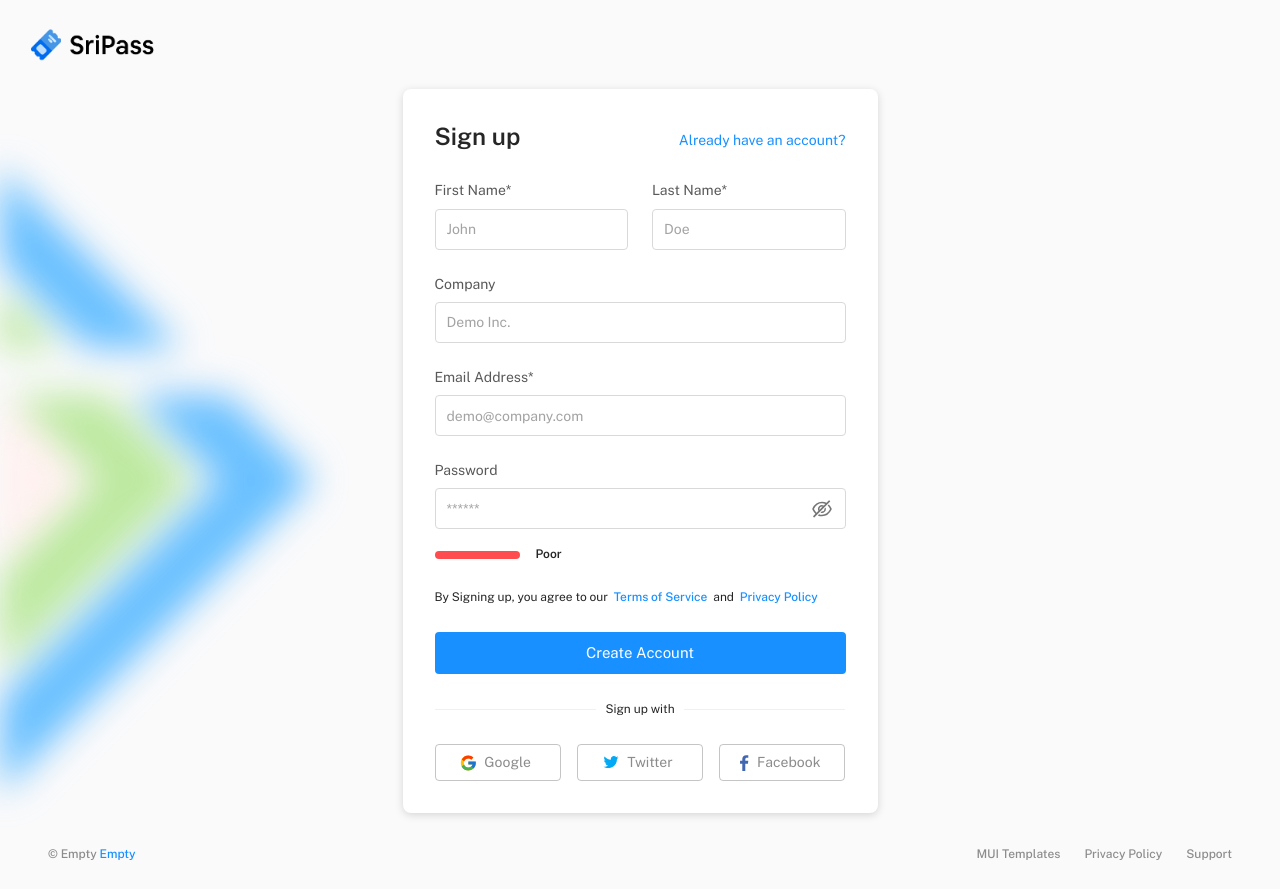
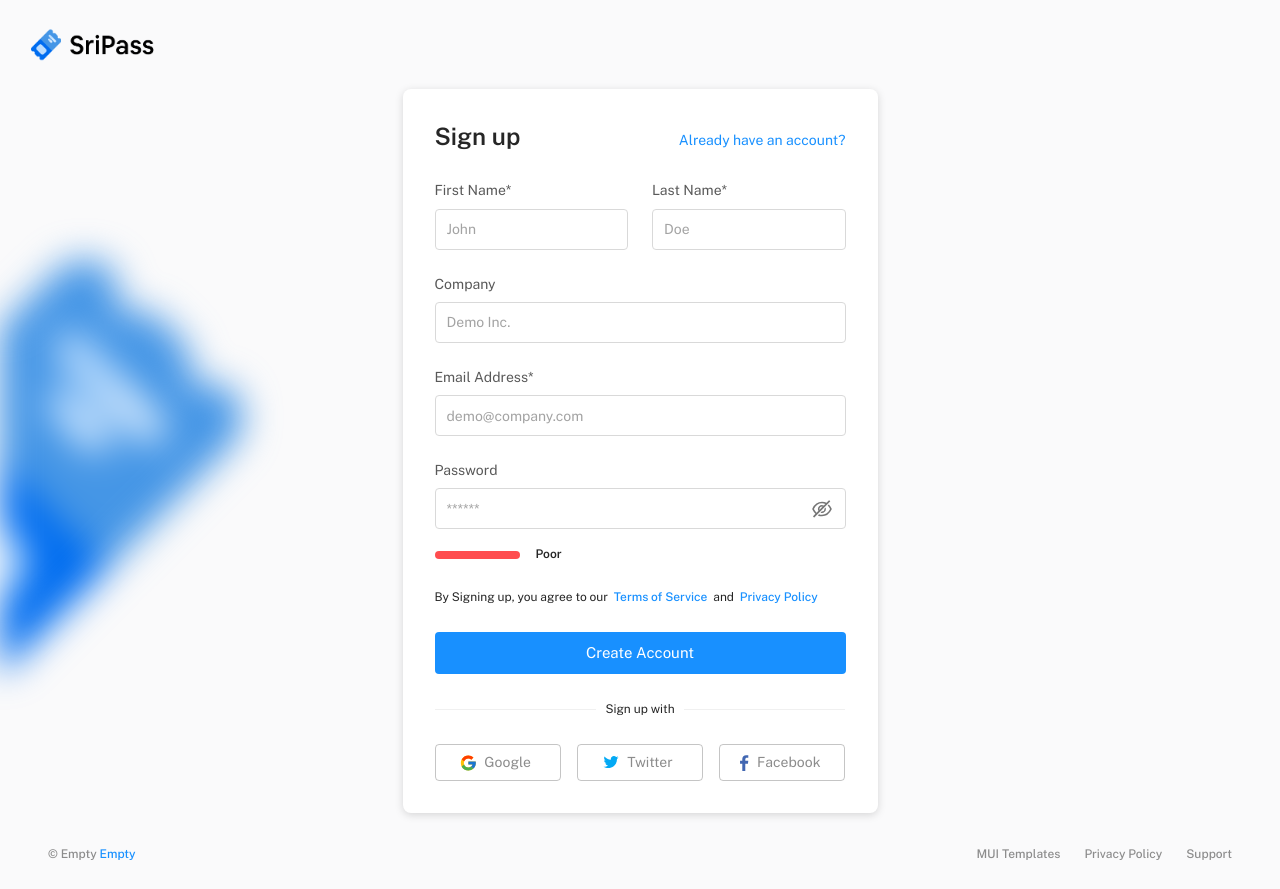
Before and after one commit to SriPass/SriPass-WEB-APP, a React (Create React App) app in the folder frontend/: page /register in a window 1280 px wide. Built offline with nearby package versions, Linux system fonts and the light colour scheme.

Commit message:
Updated login & register background

```diff
--- a/frontend/src/assets/images/auth/AuthBackground.js
+++ b/frontend/src/assets/images/auth/AuthBackground.js
@@ -1,29 +1,29 @@
 // material-ui
-import { useTheme } from '@mui/material/styles';
+
 import { Box } from '@mui/material';
-
+import backgroundImage from '../logo/bg.png'; // Import your image here
 // ==============================|| AUTH BLUR BACK SVG ||============================== //
 
 const AuthBackground = () => {
-  const theme = useTheme();
+
   return (
-    <Box sx={{ position: 'absolute', filter: 'blur(18px)', zIndex: -1, bottom: 0 }}>
-      <svg width="100%" height="calc(100vh - 175px)" viewBox="0 0 405 809" fill="none" xmlns="http://www.w3.org/2000/svg">
-        <path
-          d="M-358.39 358.707L-293.914 294.23L-293.846 294.163H-172.545L-220.81 342.428L-233.272 354.889L-282.697 404.314L-276.575 410.453L0.316589 687.328L283.33 404.314L233.888 354.889L230.407 351.391L173.178 294.163H294.48L294.547 294.23L345.082 344.765L404.631 404.314L0.316589 808.629L-403.998 404.314L-358.39 358.707ZM0.316589 0L233.938 233.622H112.637L0.316589 121.301L-112.004 233.622H-233.305L0.316589 0Z"
-          fill={theme.palette.primary.light}
-        />
-        <path
-          d="M-516.39 358.707L-451.914 294.23L-451.846 294.163H-330.545L-378.81 342.428L-391.272 354.889L-440.697 404.314L-434.575 410.453L-157.683 687.328L125.33 404.314L75.8879 354.889L72.4068 351.391L15.1785 294.163H136.48L136.547 294.23L187.082 344.765L246.631 404.314L-157.683 808.629L-561.998 404.314L-516.39 358.707ZM-157.683 0L75.9383 233.622H-45.3627L-157.683 121.301L-270.004 233.622H-391.305L-157.683 0Z"
-          fill={theme.palette.success.light}
-          opacity="0.6"
-        />
-        <path
-          d="M-647.386 358.707L-582.91 294.23L-582.842 294.163H-461.541L-509.806 342.428L-522.268 354.889L-571.693 404.314L-565.571 410.453L-288.68 687.328L-5.66624 404.314L-55.1082 354.889L-58.5893 351.391L-115.818 294.163H5.48342L5.5507 294.23L56.0858 344.765L115.635 404.314L-288.68 808.629L-692.994 404.314L-647.386 358.707ZM-288.68 0L-55.0578 233.622H-176.359L-288.68 121.301L-401 233.622H-522.301L-288.68 0Z"
-          fill={theme.palette.error.lighter}
-          opacity="1"
-        />
-      </svg>
+    <Box
+      sx={{
+        position: 'absolute',
+        filter: 'blur(18px)',
+        zIndex: -1,
+        bottom: 0,
+      }}
+    >
+      <img
+        src={backgroundImage} // Use the imported image as the source
+        alt="Background"
+        style={{
+          width: '100%',
+          height: 'calc(100vh - 175px)',
+          objectFit: 'cover', // Ensure the image covers the entire container
+        }}
+      />
     </Box>
   );
 };
```
Also changed, not shown: frontend/src/assets/images/logo/bg.png (added).
